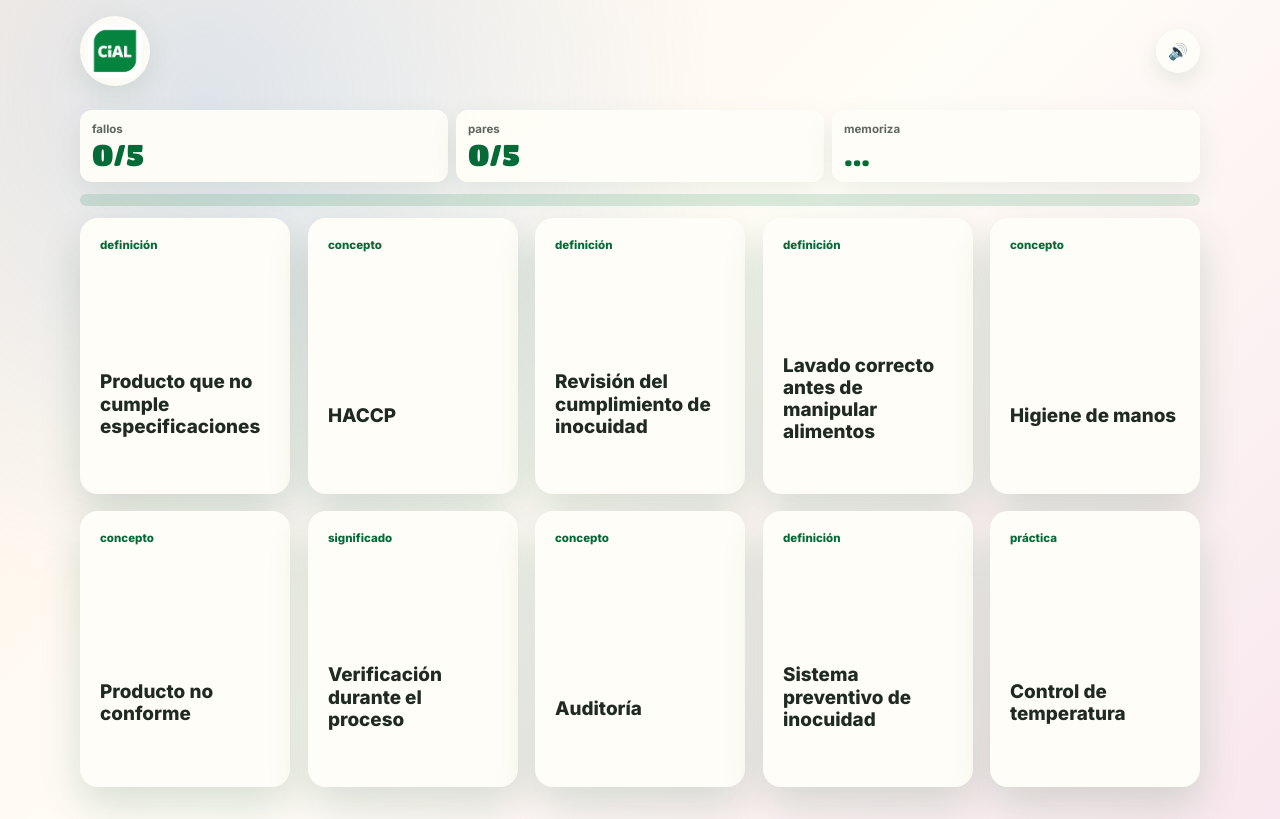
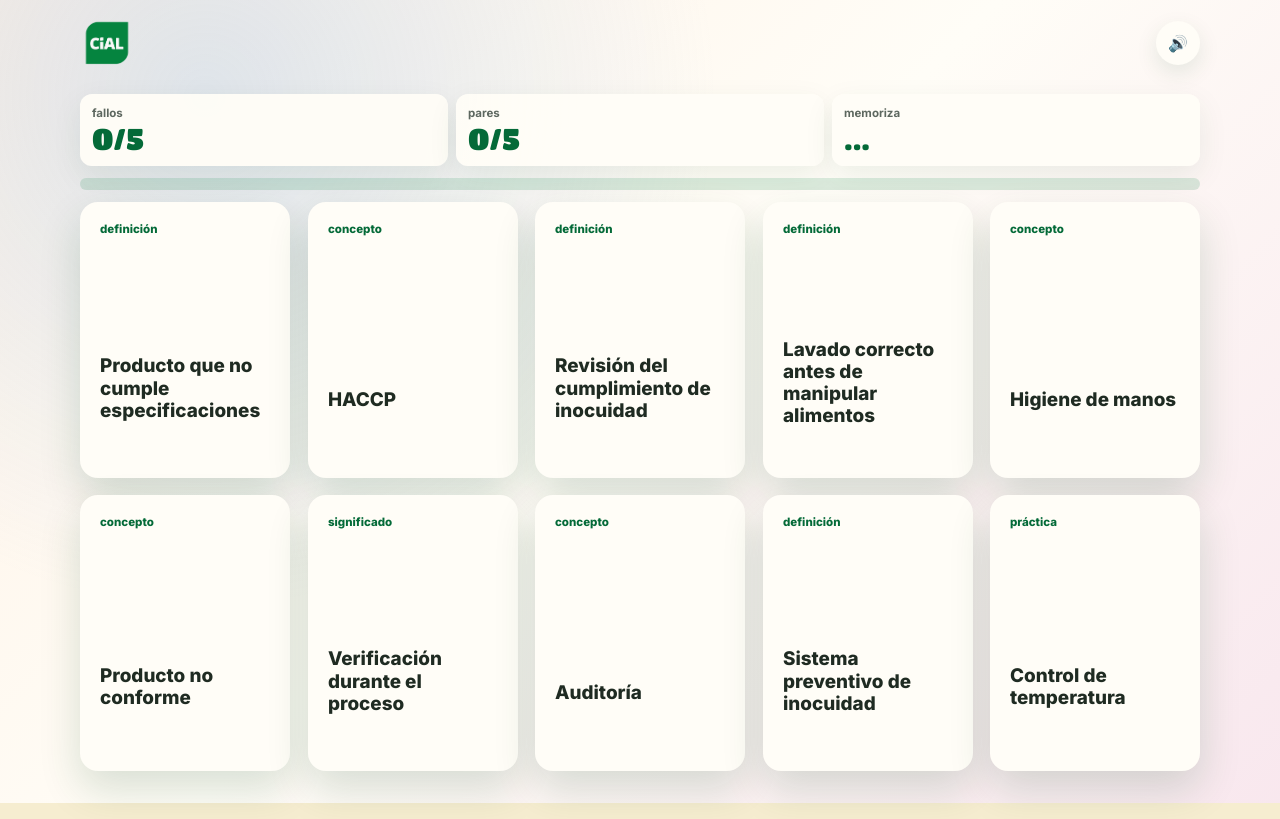
Before and after one commit to javierdelpozolopez/ruleta-CIAL, a React (Vite) app: page / in a window 1280 px wide. Both pictures are taken after a click on the button "comenzar". Built offline with nearby package versions, Linux system fonts and the light colour scheme.

Commit message:
fix: use transparent CIAL logo

```diff
--- a/src/components/Card.jsx
+++ b/src/components/Card.jsx
@@ -1,4 +1,4 @@
-import logoCial from '../assets/images/logo-cial.jpg'
+import logoCial from '../assets/images/logo-cial-transparent.png'
 
 const KIND_LABELS = {
   word: 'concepto',
@@ -25,7 +25,7 @@ export default function Card({ card, failed, onSelect }) {
     >
       <span className="card-inner">
         <span className="card-face card-back" aria-hidden="true">
-          <img className="card-logo" src={logoCial} alt="" />
+          <img className="card-logo" src={logoCial} alt="" draggable="false" />
         </span>
         <span className="card-face card-front">
           <span className="card-kind">{KIND_LABELS[card.kind] || card.kind}</span>
--- a/src/config/clientConfig.js
+++ b/src/config/clientConfig.js
@@ -1,4 +1,4 @@
-import logoCial from '../assets/images/logo-cial.jpg'
+import logoCial from '../assets/images/logo-cial-transparent.png'
 
 export const DEFAULT_CLIENT_CONFIG = {
   clientName: 'CIAL',
--- a/src/styles/global.css
+++ b/src/styles/global.css
@@ -85,11 +85,11 @@ button {
 .brand-lockup {
   display: inline-flex;
   align-items: center;
-  padding: var(--space-sm);
-  background: color-mix(in oklch, var(--surface), transparent 10%);
+  padding: 0;
+  background: transparent;
   color: var(--primary-dark);
-  border-radius: 999px;
-  box-shadow: 0 8px 28px rgba(8, 82, 44, 0.1);
+  border-radius: 0;
+  box-shadow: none;
   font-weight: 800;
 }
 
@@ -354,6 +354,9 @@ h2 {
   object-fit: contain;
   border-radius: 18px;
   filter: drop-shadow(0 10px 20px rgba(0, 55, 28, 0.22));
+  pointer-events: none;
+  user-select: none;
+  -webkit-user-drag: none;
 }
 
 .card-front {
```
Also changed, not shown: public/logo-cial-transparent.png (added), src/assets/images/logo-cial-transparent.png (added).
